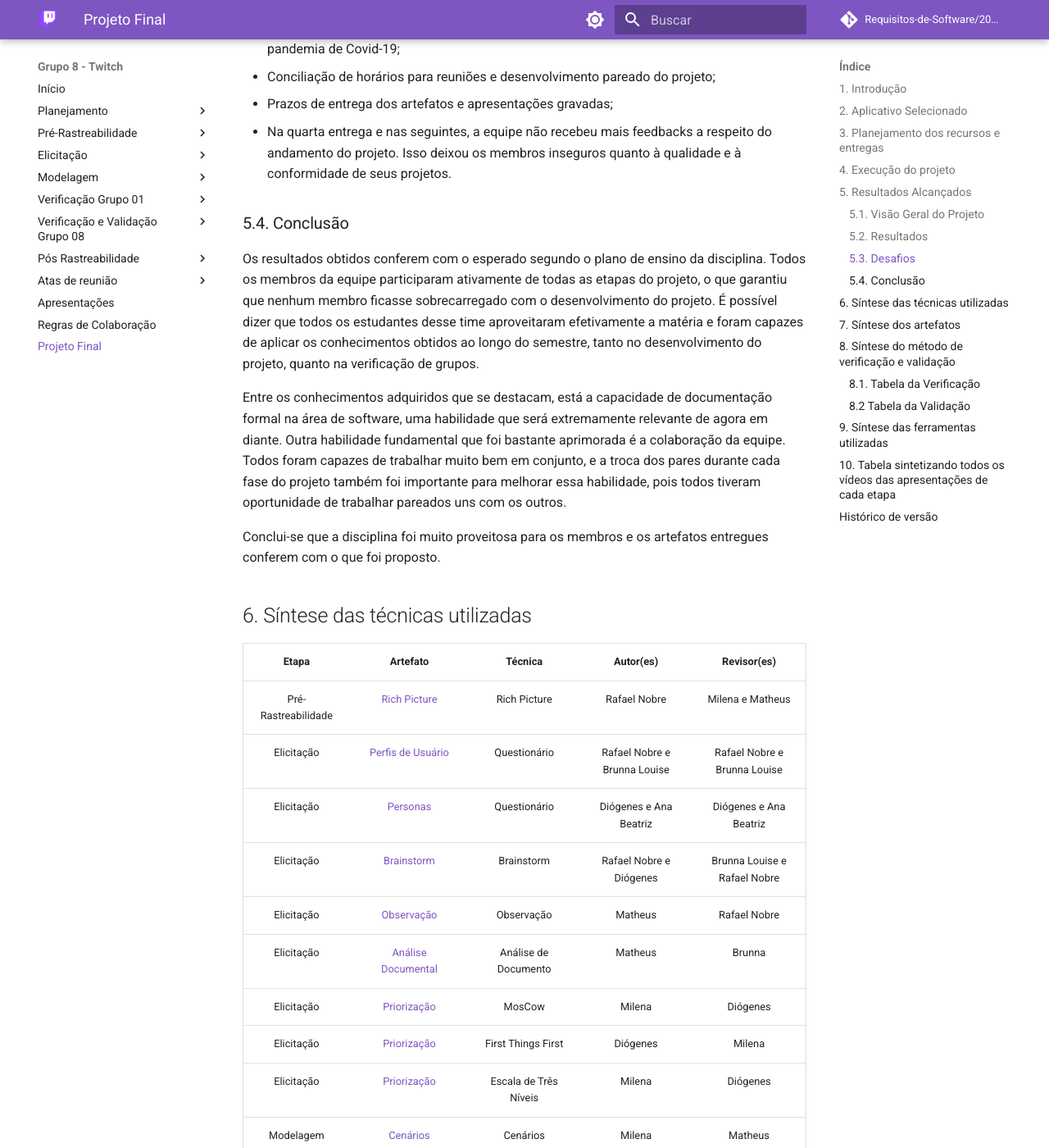
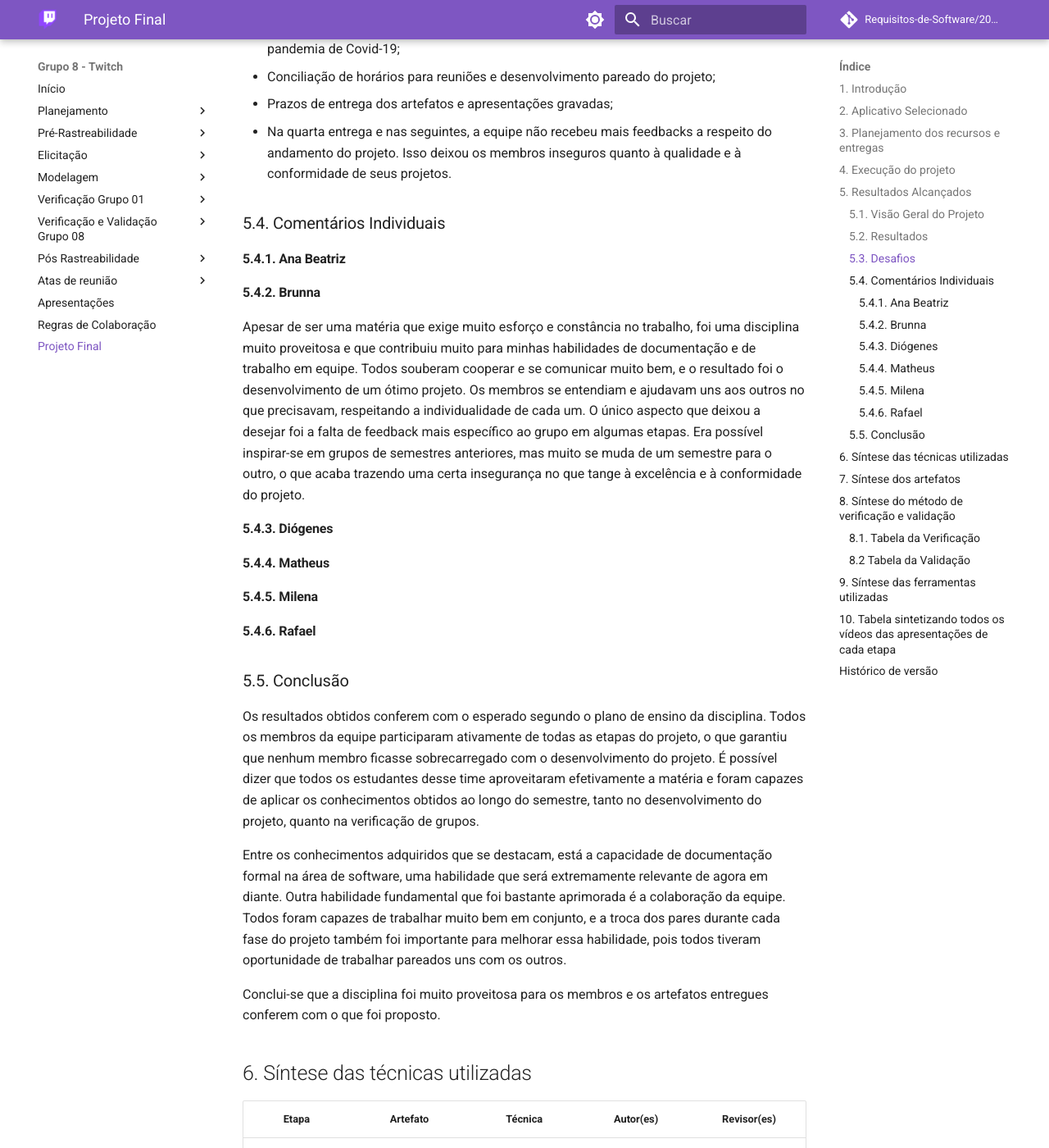
Before and after one commit to Requisitos-de-Software/2023.1-Twitch, an MkDocs documentation site: the page built from docs/projeto_final.md, in a window 1280 px wide and 1400 px high, scrolled down 7739 px. Shown: the whole window at 82% size. Built offline with MkDocs 1.6.1 and Material for MkDocs 9.7.7, drawn with Linux system fonts in a browser that asks for light colours; comment, search, counter and statistics services are not loaded; some of the changed text lies outside the part shown.

Commit message:
adiciona template depoimentos individuais
conforme orientado pelo professor em sala de aula

```diff
--- a/docs/projeto_final.md
+++ b/docs/projeto_final.md
@@ -120,7 +120,23 @@ Dentre os desafios encontrados pela equipe, destacaram-se:
 - Prazos de entrega dos artefatos e apresentações gravadas;
 - Na quarta entrega e nas seguintes, a equipe não recebeu mais feedbacks a respeito do andamento do projeto. Isso deixou os membros inseguros quanto à qualidade e à conformidade de seus projetos.
 
-### 5.4. Conclusão
+### 5.4. Comentários Individuais
+
+#### 5.4.1. Ana Beatriz
+
+#### 5.4.2. Brunna
+
+Apesar de ser uma matéria que exige muito esforço e constância no trabalho, foi uma disciplina muito proveitosa e que contribuiu muito para minhas habilidades de documentação e de trabalho em equipe. Todos souberam cooperar e se comunicar muito bem, e o resultado foi o desenvolvimento de um ótimo projeto. Os membros se entendiam e ajudavam uns aos outros no que precisavam, respeitando a individualidade de cada um. O único aspecto que deixou a desejar foi a falta de feedback mais específico ao grupo em algumas etapas. Era possível inspirar-se em grupos de semestres anteriores, mas muito se muda de um semestre para o outro, o que acaba trazendo uma certa insegurança no que tange à excelência e à conformidade do projeto.
+
+#### 5.4.3. Diógenes
+
+#### 5.4.4. Matheus
+
+#### 5.4.5. Milena
+
+#### 5.4.6. Rafael
+
+### 5.5. Conclusão
 
 Os resultados obtidos conferem com o esperado segundo o plano de ensino da disciplina. Todos os membros da equipe participaram ativamente de todas as etapas do projeto, o que garantiu que nenhum membro ficasse sobrecarregado com o desenvolvimento do projeto. É possível dizer que todos os estudantes desse time aproveitaram efetivamente a matéria e foram capazes de aplicar os conhecimentos obtidos ao longo do semestre, tanto no desenvolvimento do projeto, quanto na verificação de grupos.
 
@@ -343,7 +359,7 @@ Na parte de verificação foi feito um planejamento de um modelo a se seguir par
 | :--------: | :----: | :----------------------------------------------------------------------------: | :--------: | :------: |
 | 04.07.2023 | 1.0    | Criação do documento e do template do artefato do Projeto Final |   Brunna   |   Diógenes Dantas    |
 | 05.07.2023 | 1.1 | Confecção das tabelas para entrega final |Ana Beatriz, Brunna, Diógenes, Matheus, Milena e Rafael | Milena |
-
+| 06.07.2023 | 1.2 | Adição de depoimentos individuais, conforme orientado pelo professor. |Ana Beatriz, Brunna, Diógenes, Matheus, Milena e Rafael | Milena |
 <h6 align = "center"> Tabela 10: Histórico de Versões
 <br>Autor(es): Brunna Louise
 <br>Fonte: Autor(es)</h6>
```
